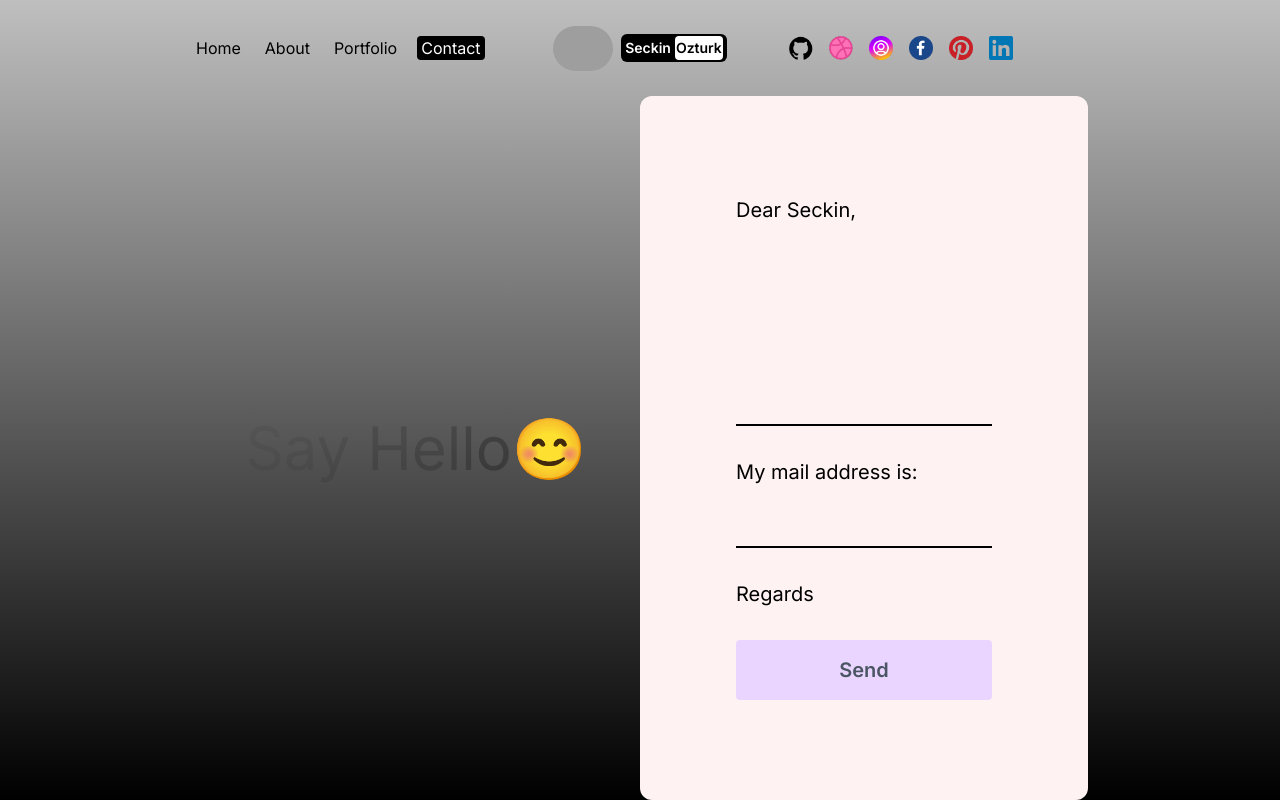
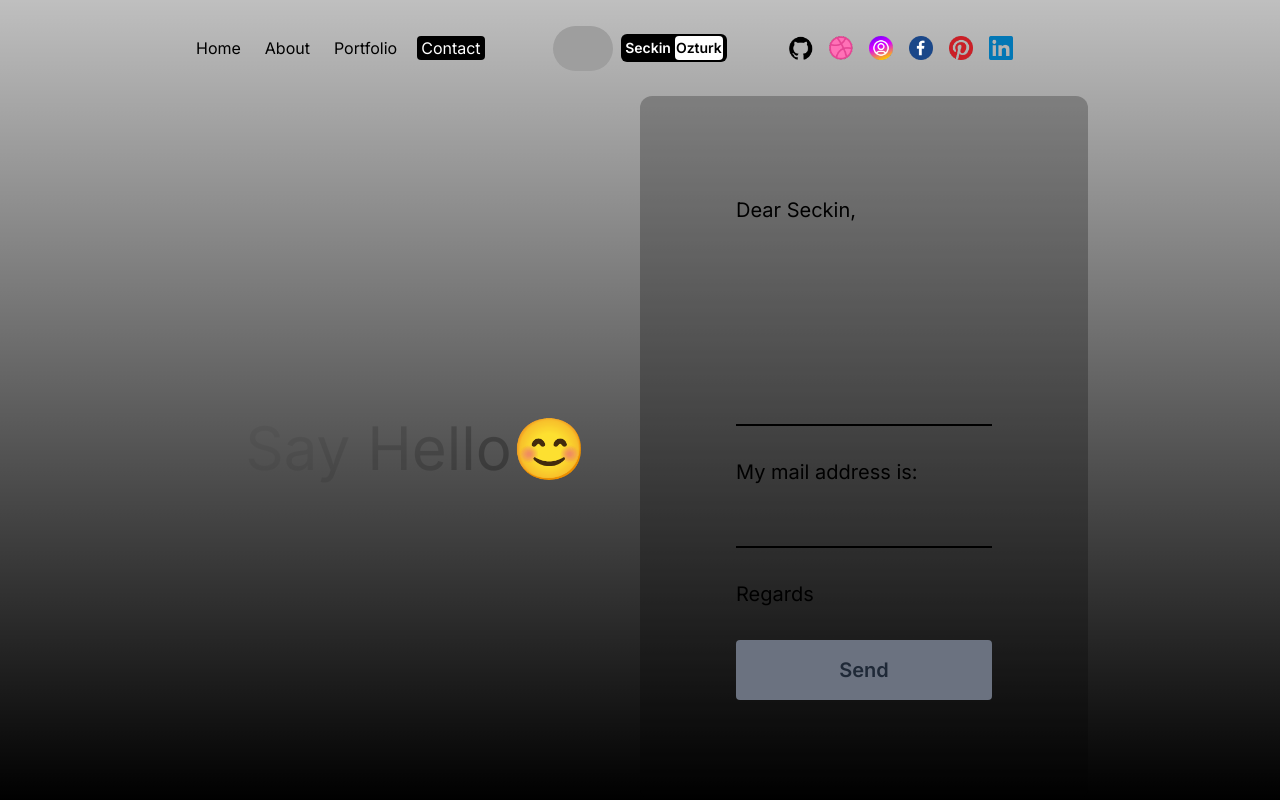
Before and after one commit to Franseck/PortfolioNextJS, a Next.js app: page /contact in a window 1280 px wide. Built offline with nearby package versions, Linux system fonts and the light colour scheme; grey boxes are pictures that could not be loaded.

Commit message:
contact page

```diff
--- a/src/app/contact/page.jsx
+++ b/src/app/contact/page.jsx
@@ -65,7 +65,7 @@ const ContactPage = () => {
         <form
           onSubmit={sendEmail}
           ref={form}
-          className="h-1/2 lg:h-full lg:w-1/2 bg-red-50 rounded-xl text-xl flex flex-col gap-8 justify-center p-24"
+          className="h-1/2 lg:h-full lg:w-1/2 bg-black/25 rounded-xl text-xl flex flex-col gap-8 justify-center p-24"
         >
           <span>Dear Seckin,</span>
           <textarea
@@ -80,7 +80,7 @@ const ContactPage = () => {
             className="bg-transparent border-b-2 border-b-black outline-none"
           />
           <span>Regards</span>
-          <button className="bg-purple-200 rounded font-semibold text-gray-600 p-4">
+          <button className="bg-gray-500 rounded font-semibold text-gray-800 p-4">
             Send
           </button>
           {success && (
--- a/src/components/Navbar.jsx
+++ b/src/components/Navbar.jsx
@@ -99,7 +99,7 @@ const Navbar = () => {
             height={24}
           />
         </Link>
-        <Link href="/">
+        <Link href="https://dribbble.com/Franseck" target="_blank">
           <Image
             src="/dribbble.png"
             alt=""
@@ -107,7 +107,7 @@ const Navbar = () => {
             height={24}
           />
         </Link>
-        <Link href="/">
+        <Link href="https://www.instagram.com/Franseck_/" target="_blank">
           <Image
             src="/instagram.png"
             alt=""
@@ -115,7 +115,7 @@ const Navbar = () => {
             height={24}
           />
         </Link>
-        <Link href="/">
+        <Link href="https://www.facebook.com/seckin.ozturk.5492/" target="_blank">
           <Image
             src="/facebook.png"
             alt=""
```
